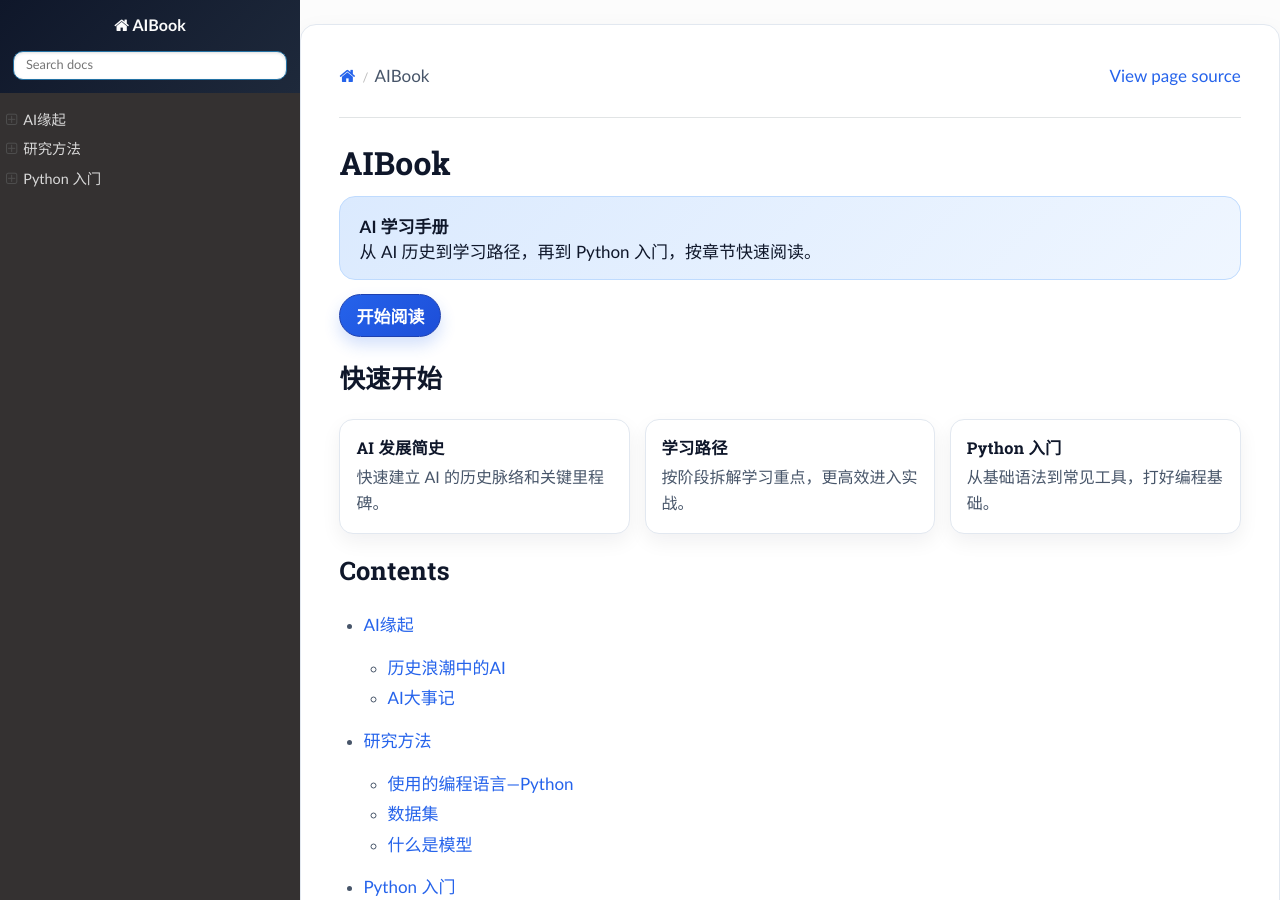
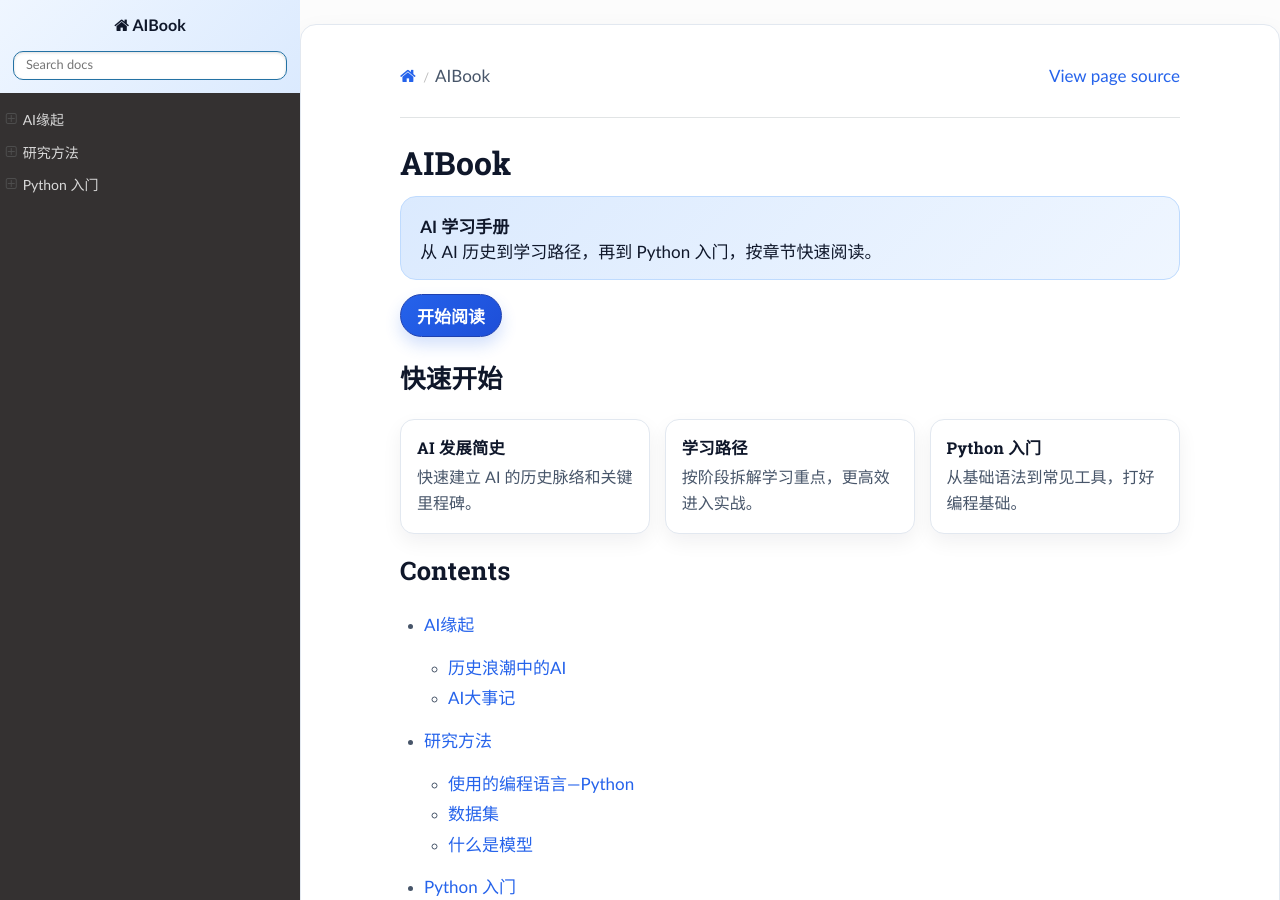
Before and after one commit to NumbEarLILI/AIBOOK, a Sphinx documentation site: the page built from source/index.rst, in a window 1280 px wide and 900 px high. Built offline with Sphinx 7.4.7 and the Read the Docs theme 3.1.0, drawn with Linux system fonts in a browser that asks for light colours.

Commit message:
Revise CSS styles to enhance visual presentation, including a lighter background gradient, updated text colors, and improved layout for document and navigation elements. Adjust max-width and padding for better content alignment and readability.

```diff
--- a/source/_static/modern.css
+++ b/source/_static/modern.css
@@ -16,7 +16,14 @@
 
 .wy-nav-top,
 .wy-side-nav-search {
-  background: linear-gradient(135deg, #0f172a, #1e293b) !important;
+  background: linear-gradient(135deg, #eff6ff, #dbeafe) !important;
+  color: #0f172a !important;
+}
+
+.wy-side-nav-search > a,
+.wy-nav-top a,
+.wy-nav-top i {
+  color: #0f172a !important;
 }
 
 .wy-side-nav-search input[type="text"] {
@@ -60,6 +67,23 @@
 
 .rst-content {
   font-size: 16px;
+}
+
+.rst-content .document,
+.rst-content .wy-breadcrumbs,
+.rst-content > div[role="navigation"] > hr {
+  max-width: 780px;
+  margin-left: auto;
+  margin-right: auto;
+}
+
+.rst-content .document {
+  padding-bottom: 0.4rem;
+}
+
+.rst-content .wy-breadcrumbs {
+  padding-left: 0;
+  padding-right: 0;
 }
 
 .rst-content .section > p,
@@ -201,6 +225,11 @@
   border-right: 3px solid var(--brand);
 }
 
+.wy-menu-vertical a {
+  font-size: 14px;
+  line-height: 1.5;
+}
+
 @media (min-width: 1280px) {
   .wy-nav-content {
     max-width: 980px;
@@ -237,6 +266,12 @@
 
   .modern-grid {
     grid-template-columns: 1fr;
+  }
+
+  .rst-content .document,
+  .rst-content .wy-breadcrumbs,
+  .rst-content > div[role="navigation"] > hr {
+    max-width: 100%;
   }
 }
 
```
